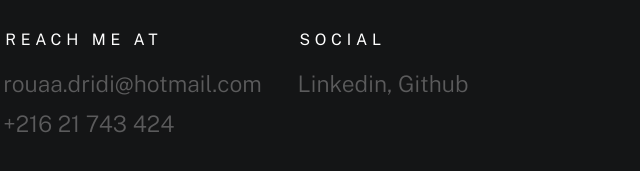
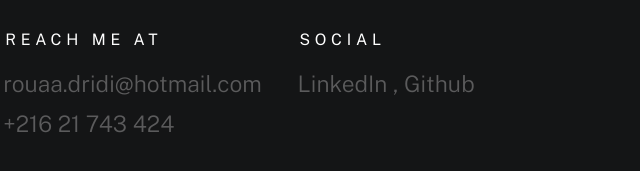
Before and after one commit to roua-dridi/Roua_Dridi_Portfolio, a plain HTML site: page index.html in a window 1280 px wide. Shown: the part 4179-4350 px from the top of the page, 68-708 px from the left. Drawn offline with nearby package versions, Linux system fonts and the light colour scheme; a web font is replaced by a local one.

Commit message:
linkedin_up

```diff
--- a/index.html
+++ b/index.html
@@ -535,7 +535,9 @@ This streamlined system simplifies registrations, bookings, and access control,
                     <div class="column lg-4 md-5 tab-6 stack-on-550 contact-block">
                         <h3 class="text-pretitle">Social</h3>
                         <ul class="contact-social">
-                            <li><a href="https://www.linkedin.com/in/roua-dridi-8a9b36218/">Linkedin</a></li>
+                            <li><a href="https://www.linkedin.com/in/roua-dridi-8a9b36218/" target="_blank" rel="noopener noreferrer">
+                                    LinkedIn
+                                </a></li>
                             <li><a href="#0">Github</a></li>
                         </ul>
                     </div>
```
